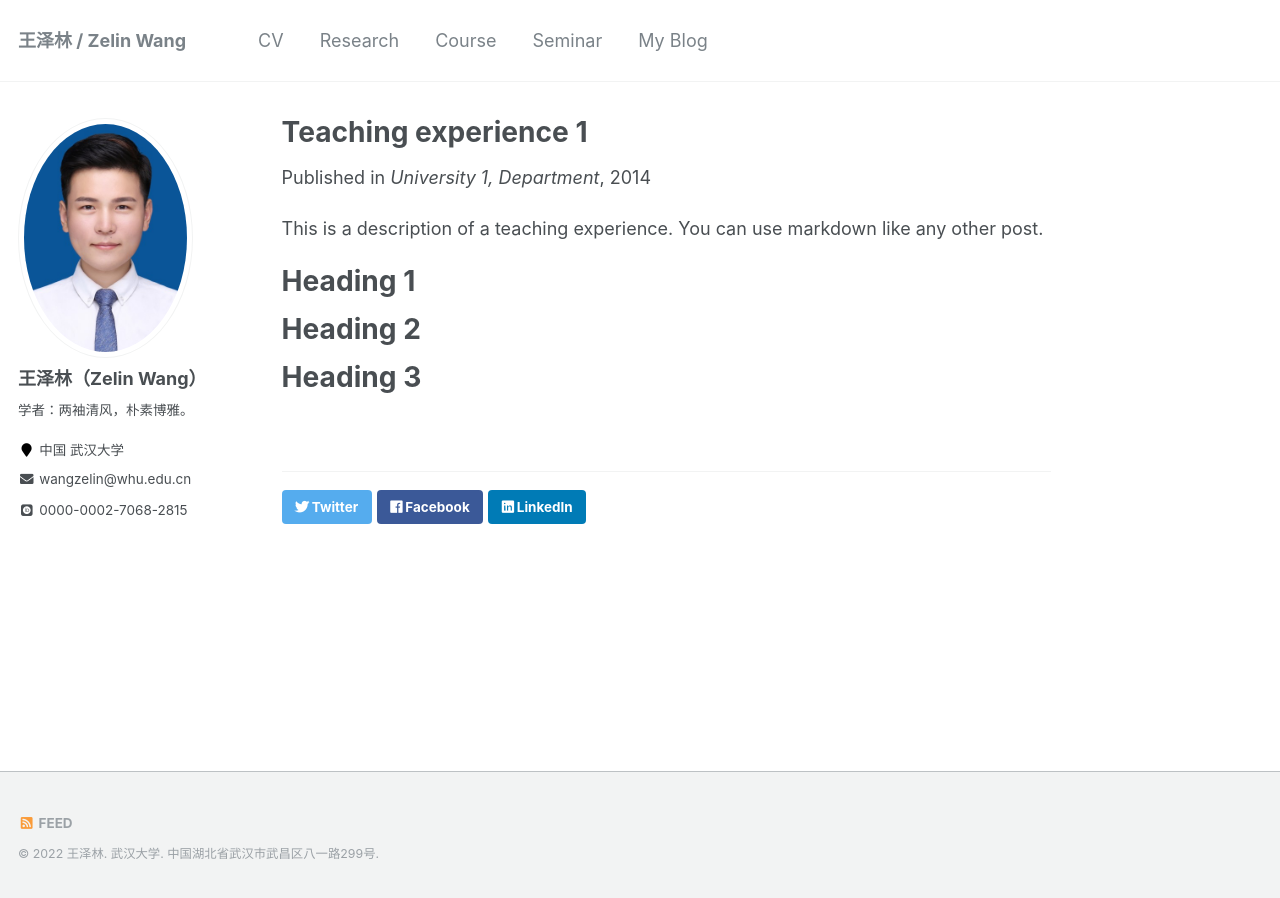
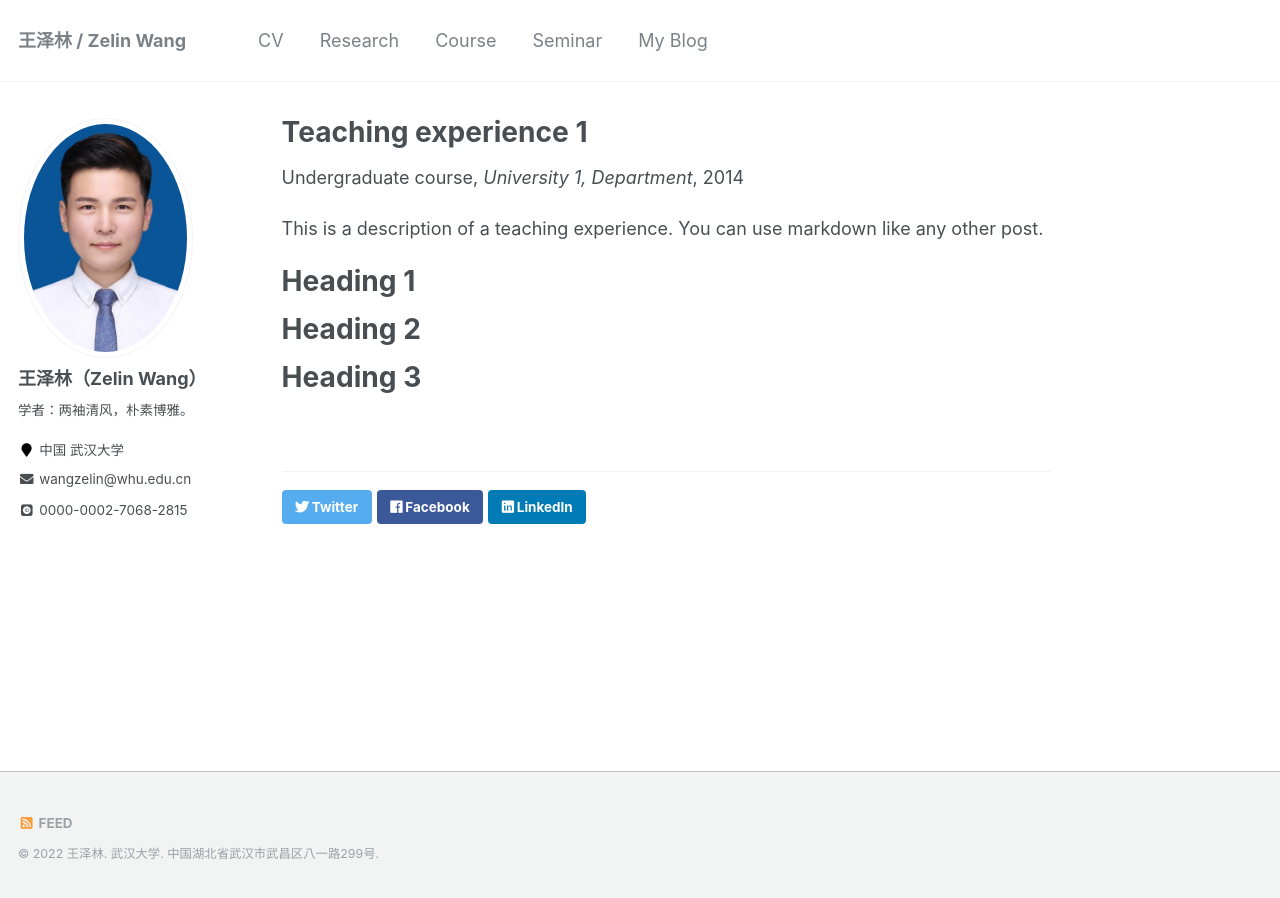
Before and after one commit to ColinWangZelin/colinwangzelin.github.io, a Jekyll site: the page built from _course/2014-spring-teaching-1.md, in a window 1280 px wide. Built offline with Jekyll 4.4.1, drawn with Linux system fonts in a browser that asks for light colours; some web fonts are replaced.

Commit message:
Update single.html

```diff
--- a/_layouts/single.html
+++ b/_layouts/single.html
@@ -35,6 +35,12 @@
         {% endif %}
 
         {% if page.collection == 'teaching' %}
+          <p> {{ page.type }}, <i>{{ page.venue }}</i>, {{ page.date | default: "1900-01-01" | date: "%Y" }} </p>
+        {% elsif page.collection == 'seminar' %}
+          <p> {{ page.type }}, <i>{{ page.venue }}</i>, {{ page.date | default: "1900-01-01" | date: "%Y" }} </p>
+        {% elsif page.collection == 'course' %}
+          <p> {{ page.type }}, <i>{{ page.venue }}</i>, {{ page.date | default: "1900-01-01" | date: "%Y" }} </p>
+        {% elsif page.collection == 'research' %}
           <p> {{ page.type }}, <i>{{ page.venue }}</i>, {{ page.date | default: "1900-01-01" | date: "%Y" }} </p>
         {% elsif page.venue and page.date %}
           <p>Published in <i>{{ page.venue }}</i>, {{ page.date | default: "1900-01-01" | date: "%Y" }} </p>
```
